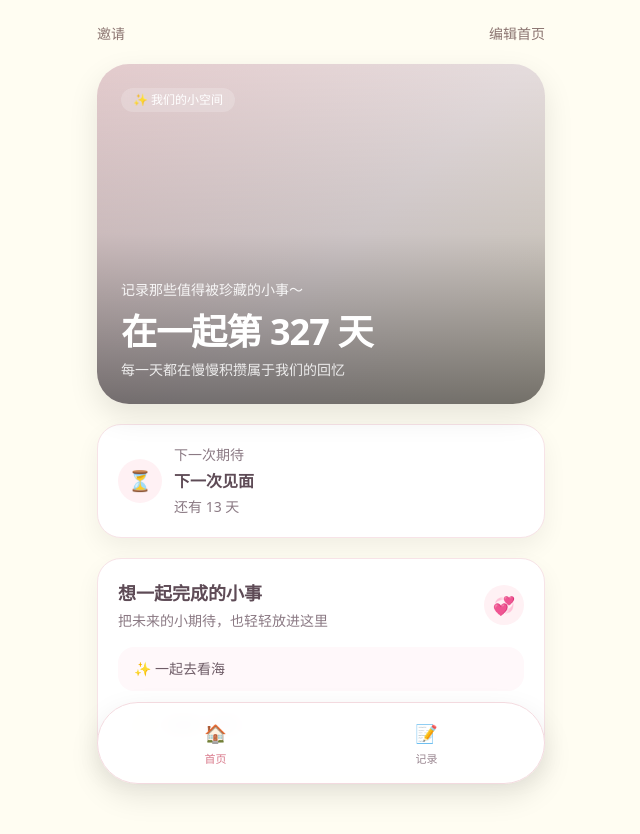
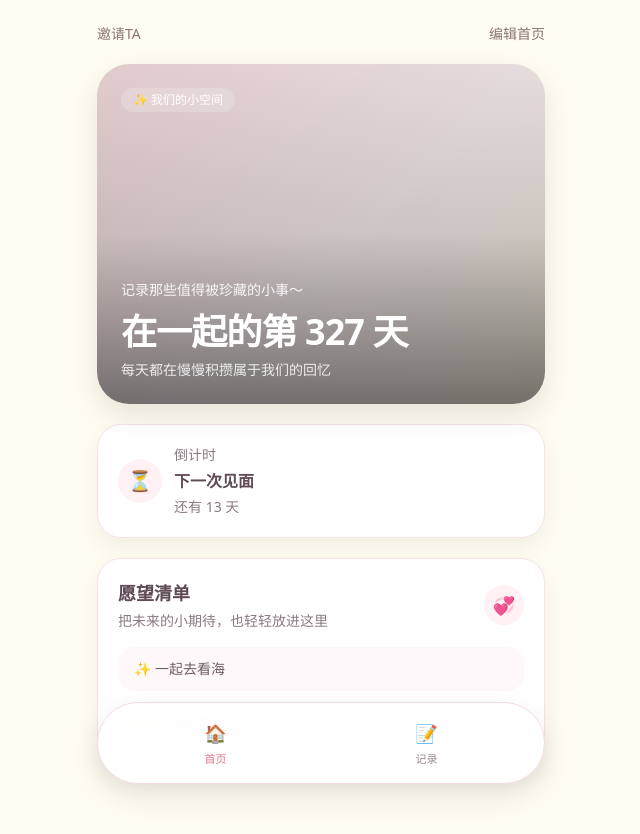
Before and after one commit to qw1-bot/Moment-Us, a Next.js app: page / in a window 1280 px wide. Both pictures are taken after a click on the button "进入我们的小空间". Shown: the top 834 px of the page, without its empty margins (319-959 px from the left). Built offline with nearby package versions, Linux system fonts and the light colour scheme.

Commit message:
Update page.jsx

```diff
--- a/app/page.jsx
+++ b/app/page.jsx
@@ -275,7 +275,7 @@ function HomePage({ homeData, setHomeData, onGoPair }) {
       <div className="max-w-md mx-auto space-y-5">
         <div className="flex items-center justify-between">
           <button onClick={onGoPair} className="text-sm text-[#8B7470]">
-            邀请
+            邀请TA
           </button>
           <button
             onClick={() => setEditing((prev) => !prev)}
@@ -305,10 +305,10 @@ function HomePage({ homeData, setHomeData, onGoPair }) {
                   记录那些值得被珍藏的小事～
                 </p>
                 <h1 className="mt-3 text-4xl font-bold tracking-tight">
-                  在一起第 {daysTogether || 0} 天
+                  在一起的第 {daysTogether || 0} 天
                 </h1>
                 <p className="mt-2 text-sm text-white/85">
-                  每一天都在慢慢积攒属于我们的回忆
+                  每天都在慢慢积攒属于我们的回忆
                 </p>
               </div>
             </div>
@@ -391,7 +391,7 @@ function HomePage({ homeData, setHomeData, onGoPair }) {
                       .filter(Boolean),
                   }))
                 }
-                placeholder={"一起去看海\n一起做一顿饭"}
+                placeholder={"一起去意大利🇮🇹\n一起去看一场NBA"}
                 className="w-full rounded-3xl border border-[#F3DADF] bg-[#FFFDFC] px-4 py-3 outline-none resize-none text-[15px] leading-7 text-[#5F514E]"
               />
             </div>
@@ -404,7 +404,7 @@ function HomePage({ homeData, setHomeData, onGoPair }) {
               ⏳
             </div>
             <div>
-              <p className="text-sm text-[#8B7A84]">下一次期待</p>
+              <p className="text-sm text-[#8B7A84]">倒计时</p>
               <h3 className="text-base font-semibold text-[#5E4B56] mt-1">
                 {homeData.countdownTitle || "下一次见面"}
               </h3>
@@ -425,7 +425,7 @@ function HomePage({ homeData, setHomeData, onGoPair }) {
           <div className="mb-4 flex items-center justify-between">
             <div>
               <h3 className="text-lg font-semibold text-[#5E4B56]">
-                想一起完成的小事
+                愿望清单
               </h3>
               <p className="mt-1 text-sm text-[#8B7A84]">
                 把未来的小期待，也轻轻放进这里
@@ -440,7 +440,7 @@ function HomePage({ homeData, setHomeData, onGoPair }) {
             <div className="rounded-3xl bg-[#FFF8FA] px-4 py-5 text-sm text-[#8B7A84] text-center leading-6">
               这里还没有愿望清单。
               <br />
-              先写下一件你们想一起完成的小事吧。
+              写下一件你们想一起完成的小事吧。
             </div>
           ) : (
             <div className="space-y-3">
@@ -478,7 +478,7 @@ function RecordsPage({ records, filter, setFilter, onDelete, onAdd }) {
         <div className="mb-4">
           <h2 className="text-xl font-bold text-[#7D5A5A]">记录</h2>
           <p className="text-[13px] text-[#8B7470] mt-1">
-            把那些值得留下来的情绪，轻轻写下来。
+            把那些值得珍藏的回忆，记录下来。
           </p>
         </div>
 
```
